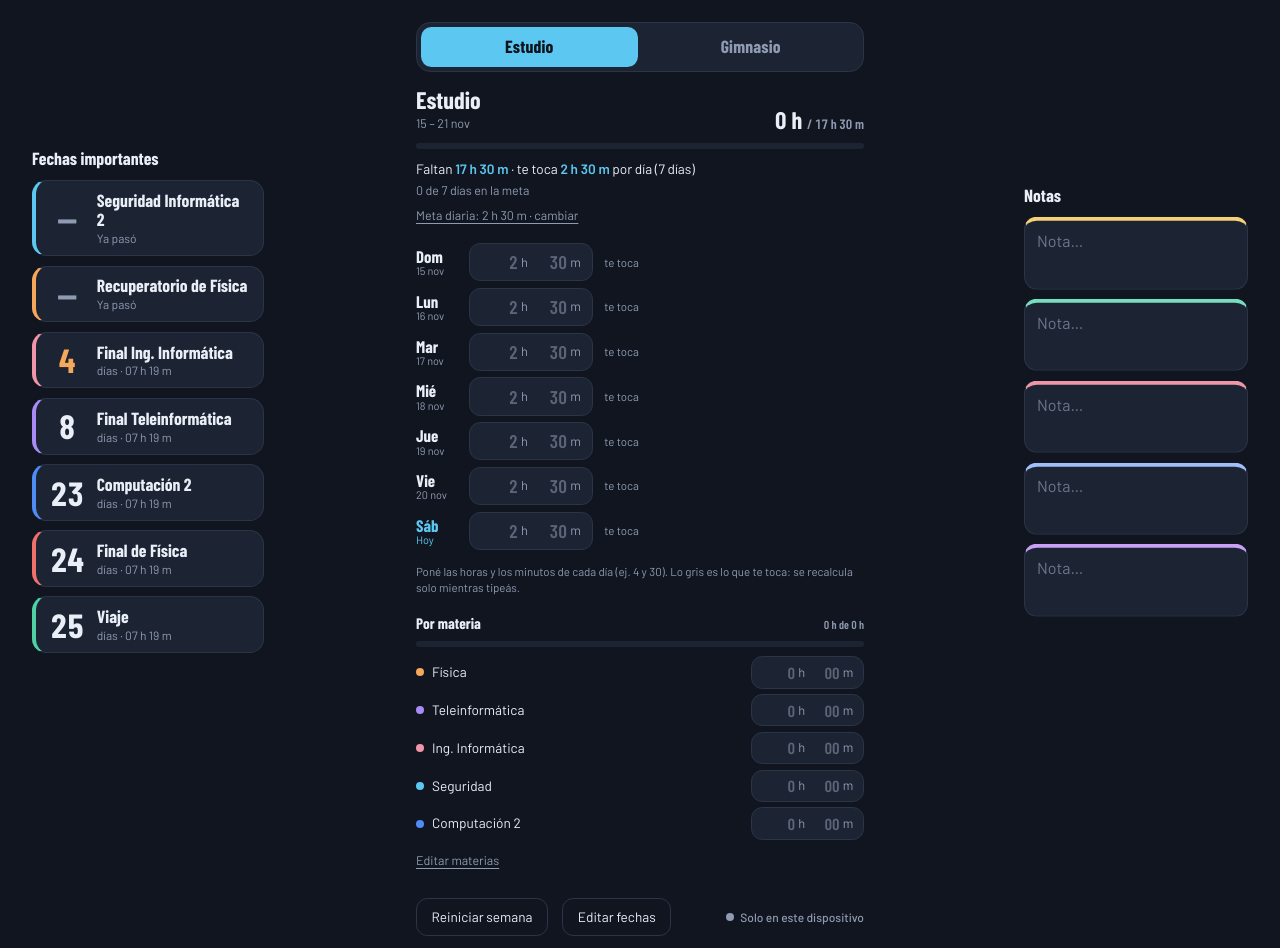
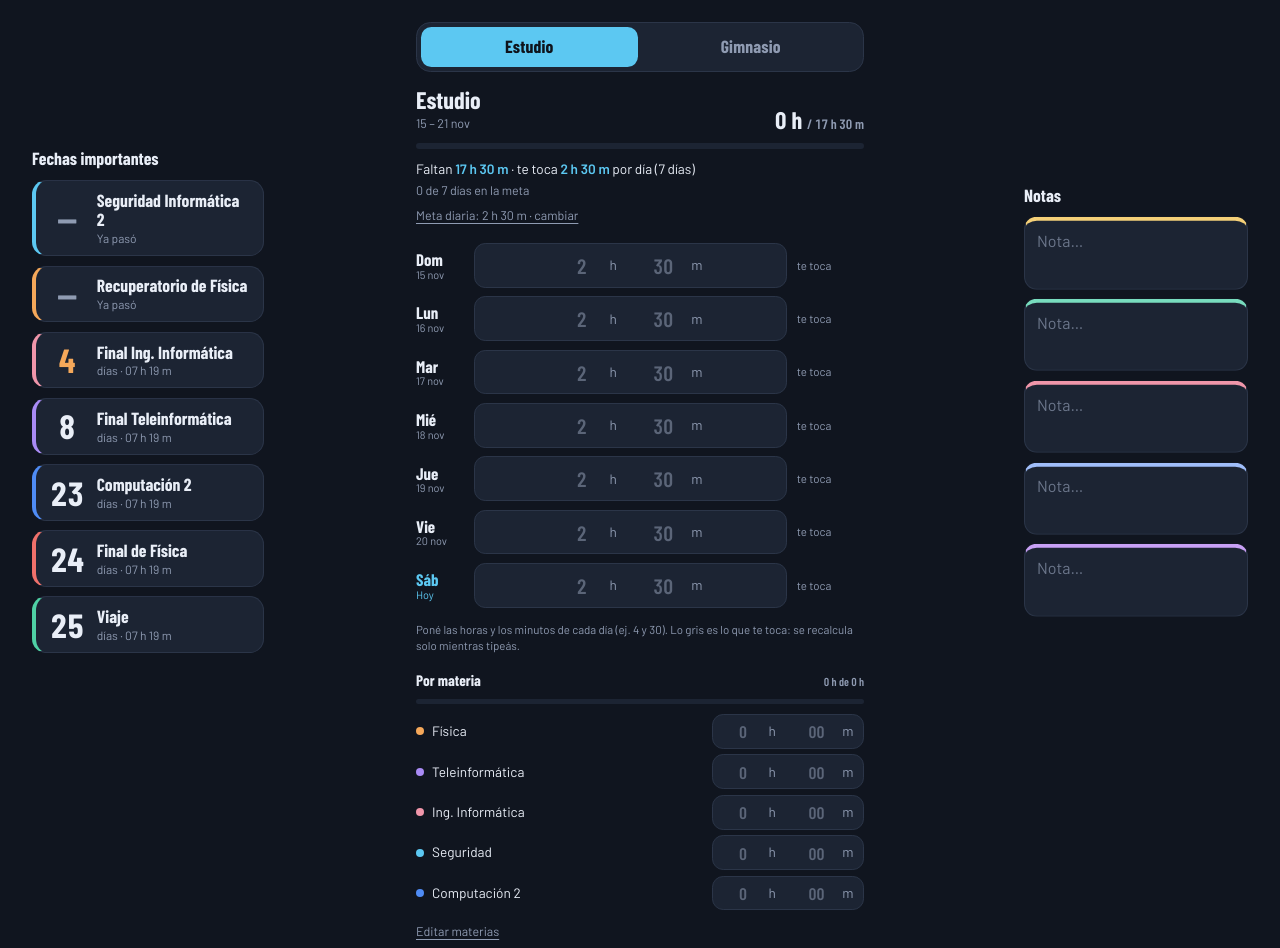
Before and after one commit to Brunopiastre/tracker-semana, a plain HTML site: page index.html in a window 1280 px wide. Shown: the top 948 px of the page. Drawn offline with nearby package versions, Linux system fonts and the light colour scheme.

Commit message:
Add files via upload

```diff
--- a/index.html
+++ b/index.html
@@ -426,15 +426,17 @@ html.v-estudio .tabs { margin-bottom: 0.9rem; }
 .mat-fila .est-input { font-size: 1rem; }
 
 /* ===== Horas + minutos, editores ===== */
-.est-campo { justify-content: flex-end; gap: 0.2rem; }
-.est-campo .est-in { flex: none; width: 2.3rem; padding: 0.1rem 0; text-align: right; }
-.est-campo .est-in[data-k="m"] { width: 2rem; text-align: right; margin-left: 0.25rem; }
+.est-campo { justify-content: center; gap: 0.3rem; padding: 0.4rem 0.9rem; }
+.est-campo .est-in { flex: none; width: 2.9rem; padding: 0.15rem 0; text-align: center; font-size: 1.3rem; }
+.est-campo .est-in[data-k="m"] { width: 2.9rem; text-align: center; margin-left: 0.9rem; }
+.est-campo .est-h { font-size: 0.85rem; min-width: 0.7rem; }
+.mat-fila .est-campo .est-in { font-size: 1.05rem; width: 2.6rem; }
+.mat-fila .est-campo .est-in[data-k="m"] { width: 2.6rem; margin-left: 0.7rem; }
+.est-lista { gap: 0.55rem; }
+.est-fila { grid-template-columns: 3rem 1fr 4.2rem; gap: 0.6rem; }
 .est-campo .est-in::placeholder { opacity: 0.55; }
-.mat-fila .est-campo .est-in { font-size: 1rem; width: 2.1rem; }
-.mat-fila .est-campo .est-in[data-k="m"] { width: 1.7rem; }
 .mat-fila { grid-template-columns: 1fr auto; }
-.est-fila { grid-template-columns: 2.8rem auto 1fr; }
-.est-fila .est-estado { text-align: left; padding-left: 0.2rem; }
+.est-fila .est-estado { text-align: left; }
 .meta-campo { justify-content: center; padding: 0.55rem 0.8rem; }
 .meta-campo .est-in { font-size: 1.8rem; width: 3.4rem; text-align: center; }
 .meta-campo .est-in[data-k="m"] { width: 2.8rem; text-align: center; }
```
